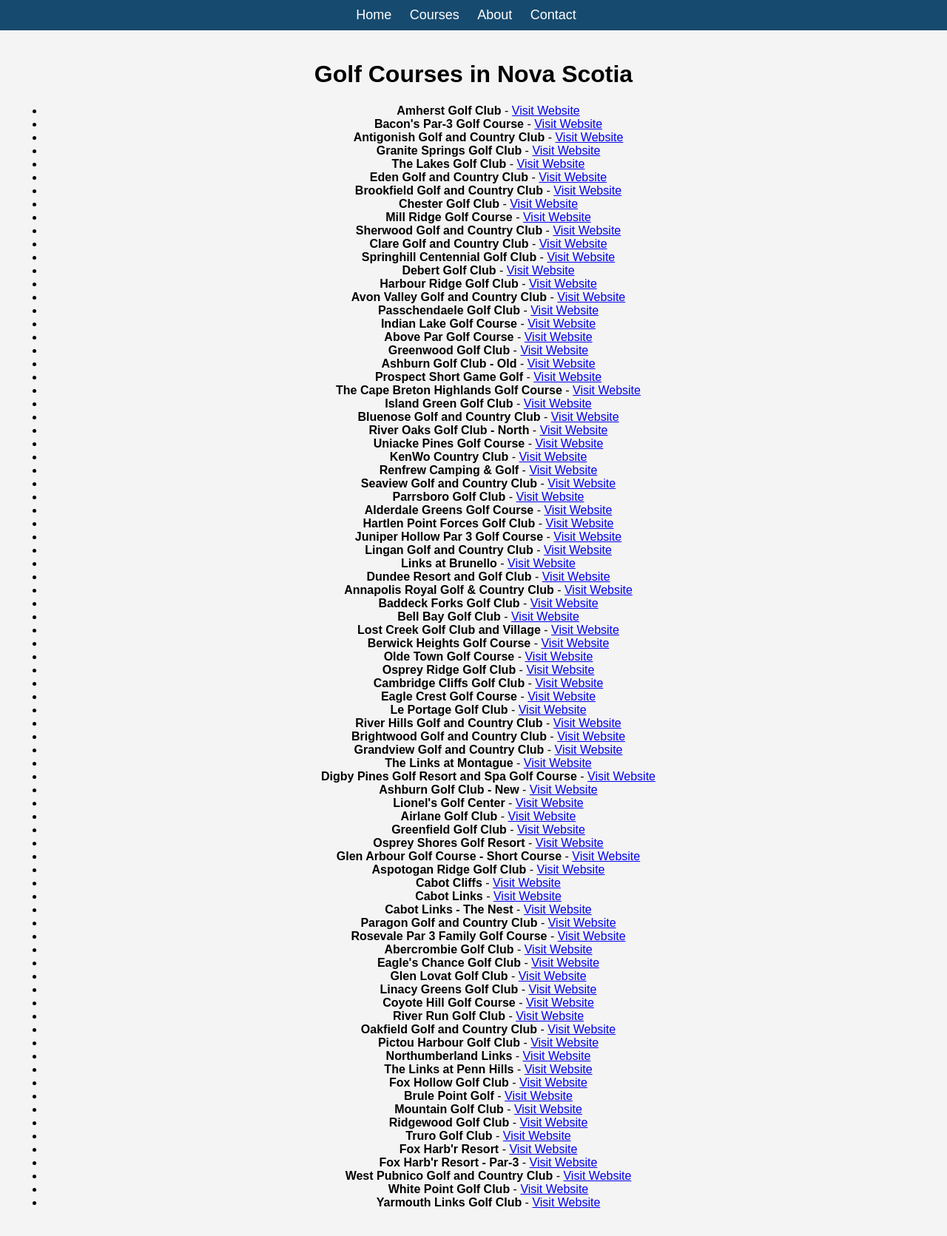
After one commit to Swatts96/FairwayFinder, a PHP site: page /courselist.html in a window 1280 px wide. The commit adds this page. Shown: the whole page at 74% size. Run offline with PHP 8.4, Linux system fonts and the light colour scheme.

Commit message:
added pages for nav bar + courselist.html

```diff
--- /dev/null
+++ b/public/courselist.html
@@ -0,0 +1,110 @@
+<!DOCTYPE html>
+<html lang="en">
+<head>
+  <meta charset="UTF-8">
+  <meta name="viewport" content="width=device-width, initial-scale=1.0">
+  <title>Golf Course List</title>
+  <link rel="stylesheet" href="style.css" /> <!-- External CSS -->
+</head>
+<body>
+  <!-- Navigation Bar -->
+  <nav id="navbar">
+    <ul>
+      <li><a href="index.html">Home</a></li>
+      <li><a href="courselist.html">Courses</a></li>
+      <li><a href="#">About</a></li>
+      <li><a href="#">Contact</a></li>
+    </ul>
+  </nav>
+
+  <!-- Main Content -->
+  <main>
+    <h1>Golf Courses in Nova Scotia</h1>
+    <ul class="course-list">
+      <li><b>Amherst Golf Club</b> - <a href="https://example.com/amherst-golf-club" target="_blank">Visit Website</a></li>
+      <li><b>Bacon's Par-3 Golf Course</b> - <a href="https://example.com/bacons-par3" target="_blank">Visit Website</a></li>
+      <li><b>Antigonish Golf and Country Club</b> - <a href="https://example.com/antigonish-golf-club" target="_blank">Visit Website</a></li>
+      <li><b>Granite Springs Golf Club</b> - <a href="https://example.com/granite-springs" target="_blank">Visit Website</a></li>
+      <li><b>The Lakes Golf Club</b> - <a href="https://example.com/the-lakes" target="_blank">Visit Website</a></li>
+      <li><b>Eden Golf and Country Club</b> - <a href="https://example.com/eden-golf" target="_blank">Visit Website</a></li>
+      <li><b>Brookfield Golf and Country Club</b> - <a href="https://example.com/brookfield-golf" target="_blank">Visit Website</a></li>
+      <li><b>Chester Golf Club</b> - <a href="https://example.com/chester-golf" target="_blank">Visit Website</a></li>
+      <li><b>Mill Ridge Golf Course</b> - <a href="https://example.com/mill-ridge" target="_blank">Visit Website</a></li>
+      <li><b>Sherwood Golf and Country Club</b> - <a href="https://example.com/sherwood-golf" target="_blank">Visit Website</a></li>
+      <li><b>Clare Golf and Country Club</b> - <a href="https://example.com/clare-golf" target="_blank">Visit Website</a></li>
+      <li><b>Springhill Centennial Golf Club</b> - <a href="https://example.com/springhill-golf" target="_blank">Visit Website</a></li>
+      <li><b>Debert Golf Club</b> - <a href="https://example.com/debert-golf" target="_blank">Visit Website</a></li>
+      <li><b>Harbour Ridge Golf Club</b> - <a href="https://example.com/harbour-ridge" target="_blank">Visit Website</a></li>
+      <li><b>Avon Valley Golf and Country Club</b> - <a href="https://example.com/avon-valley" target="_blank">Visit Website</a></li>
+      <li><b>Passchendaele Golf Club</b> - <a href="https://example.com/passchendaele-golf" target="_blank">Visit Website</a></li>
+      <li><b>Indian Lake Golf Course</b> - <a href="https://example.com/indian-lake" target="_blank">Visit Website</a></li>
+      <li><b>Above Par Golf Course</b> - <a href="https://example.com/above-par-golf" target="_blank">Visit Website</a></li>
+      <li><b>Greenwood Golf Club</b> - <a href="https://example.com/greenwood-golf" target="_blank">Visit Website</a></li>
+      <li><b>Ashburn Golf Club - Old</b> - <a href="https://example.com/ashburn-old" target="_blank">Visit Website</a></li>
+      <li><b>Prospect Short Game Golf</b> - <a href="https://example.com/prospect-short-game" target="_blank">Visit Website</a></li>
+      <li><b>The Cape Breton Highlands Golf Course</b> - <a href="https://example.com/cape-breton-highlands" target="_blank">Visit Website</a></li>
+      <li><b>Island Green Golf Club</b> - <a href="https://example.com/island-green" target="_blank">Visit Website</a></li>
+      <li><b>Bluenose Golf and Country Club</b> - <a href="https://example.com/bluenose-golf" target="_blank">Visit Website</a></li>
+      <li><b>River Oaks Golf Club - North</b> - <a href="https://example.com/river-oaks-north" target="_blank">Visit Website</a></li>
+      <li><b>Uniacke Pines Golf Course</b> - <a href="https://example.com/uniacke-pines" target="_blank">Visit Website</a></li>
+      <li><b>KenWo Country Club</b> - <a href="https://example.com/kenwo-country-club" target="_blank">Visit Website</a></li>
+      <li><b>Renfrew Camping & Golf</b> - <a href="https://example.com/renfrew-golf" target="_blank">Visit Website</a></li>
+      <li><b>Seaview Golf and Country Club</b> - <a href="https://example.com/seaview-golf" target="_blank">Visit Website</a></li>
+      <li><b>Parrsboro Golf Club</b> - <a href="https://example.com/parrsboro-golf" target="_blank">Visit Website</a></li>
+      <li><b>Alderdale Greens Golf Course</b> - <a href="https://example.com/alderdale-golf" target="_blank">Visit Website</a></li>
+      <li><b>Hartlen Point Forces Golf Club</b> - <a href="https://example.com/hartlen-point" target="_blank">Visit Website</a></li>
+      <li><b>Juniper Hollow Par 3 Golf Course</b> - <a href="https://example.com/juniper-hollow" target="_blank">Visit Website</a></li>
+      <li><b>Lingan Golf and Country Club</b> - <a href="https://example.com/lingan-golf" target="_blank">Visit Website</a></li>
+      <li><b>Links at Brunello</b> - <a href="https://example.com/brunello" target="_blank">Visit Website</a></li>
+      <li><b>Dundee Resort and Golf Club</b> - <a href="https://example.com/dundee-golf" target="_blank">Visit Website</a></li>
+      <li><b>Annapolis Royal Golf & Country Club</b> - <a href="https://example.com/annapolis-royal" target="_blank">Visit Website</a></li>
+      <li><b>Baddeck Forks Golf Club</b> - <a href="https://example.com/baddeck-forks" target="_blank">Visit Website</a></li>
+      <li><b>Bell Bay Golf Club</b> - <a href="https://example.com/bell-bay" target="_blank">Visit Website</a></li>
+      <li><b>Lost Creek Golf Club and Village</b> - <a href="https://example.com/lost-creek" target="_blank">Visit Website</a></li>
+      <li><b>Berwick Heights Golf Course</b> - <a href="https://example.com/berwick-heights" target="_blank">Visit Website</a></li>
+      <li><b>Olde Town Golf Course</b> - <a href="https://example.com/olde-town" target="_blank">Visit Website</a></li>
+      <li><b>Osprey Ridge Golf Club</b> - <a href="https://example.com/osprey-ridge" target="_blank">Visit Website</a></li>
+      <li><b>Cambridge Cliffs Golf Club</b> - <a href="https://example.com/cambridge-cliffs" target="_blank">Visit Website</a></li>
+      <li><b>Eagle Crest Golf Course</b> - <a href="https://example.com/eagle-crest" target="_blank">Visit Website</a></li>
+      <li><b>Le Portage Golf Club</b> - <a href="https://example.com/le-portage" target="_blank">Visit Website</a></li>
+      <li><b>River Hills Golf and Country Club</b> - <a href="https://example.com/river-hills" target="_blank">Visit Website</a></li>
+      <li><b>Brightwood Golf and Country Club</b> - <a href="https://example.com/brightwood-golf" target="_blank">Visit Website</a></li>
+      <li><b>Grandview Golf and Country Club</b> - <a href="https://example.com/grandview-golf" target="_blank">Visit Website</a></li>
+      <li><b>The Links at Montague</b> - <a href="https://example.com/links-at-montague" target="_blank">Visit Website</a></li>
+      <li><b>Digby Pines Golf Resort and Spa Golf Course</b> - <a href="https://example.com/digby-pines" target="_blank">Visit Website</a></li>
+      <li><b>Ashburn Golf Club - New</b> - <a href="https://example.com/ashburn-new" target="_blank">Visit Website</a></li>
+      <li><b>Lionel's Golf Center</b> - <a href="https://example.com/lionels-golf-center" target="_blank">Visit Website</a></li>
+      <li><b>Airlane Golf Club</b> - <a href="https://example.com/airlane-golf" target="_blank">Visit Website</a></li>
+      <li><b>Greenfield Golf Club</b> - <a href="https://example.com/greenfield-golf" target="_blank">Visit Website</a></li>
+      <li><b>Osprey Shores Golf Resort</b> - <a href="https://example.com/osprey-shores" target="_blank">Visit Website</a></li>
+      <li><b>Glen Arbour Golf Course - Short Course</b> - <a href="https://example.com/glen-arbour-short" target="_blank">Visit Website</a></li>
+      <li><b>Aspotogan Ridge Golf Club</b> - <a href="https://example.com/aspotogan-ridge" target="_blank">Visit Website</a></li>
+      <li><b>Cabot Cliffs</b> - <a href="https://example.com/cabot-cliffs" target="_blank">Visit Website</a></li>
+      <li><b>Cabot Links</b> - <a href="https://example.com/cabot-links" target="_blank">Visit Website</a></li>
+      <li><b>Cabot Links - The Nest</b> - <a href="https://example.com/cabot-nest" target="_blank">Visit Website</a></li>
+      <li><b>Paragon Golf and Country Club</b> - <a href="https://example.com/paragon-golf" target="_blank">Visit Website</a></li>
+      <li><b>Rosevale Par 3 Family Golf Course</b> - <a href="https://example.com/rosevale-par3" target="_blank">Visit Website</a></li>
+      <li><b>Abercrombie Golf Club</b> - <a href="https://example.com/abercrombie-golf" target="_blank">Visit Website</a></li>
+      <li><b>Eagle's Chance Golf Club</b> - <a href="https://example.com/eagles-chance" target="_blank">Visit Website</a></li>
+      <li><b>Glen Lovat Golf Club</b> - <a href="https://example.com/glen-lovat" target="_blank">Visit Website</a></li>
+      <li><b>Linacy Greens Golf Club</b> - <a href="https://example.com/linacy-greens" target="_blank">Visit Website</a></li>
+      <li><b>Coyote Hill Golf Course</b> - <a href="https://example.com/coyote-hill" target="_blank">Visit Website</a></li>
+      <li><b>River Run Golf Club</b> - <a href="https://example.com/river-run" target="_blank">Visit Website</a></li>
+      <li><b>Oakfield Golf and Country Club</b> - <a href="https://example.com/oakfield-golf" target="_blank">Visit Website</a></li>
+      <li><b>Pictou Harbour Golf Club</b> - <a href="https://example.com/pictou-harbour" target="_blank">Visit Website</a></li>
+      <li><b>Northumberland Links</b> - <a href="https://example.com/northumberland-links" target="_blank">Visit Website</a></li>
+      <li><b>The Links at Penn Hills</b> - <a href="https://example.com/penn-hills" target="_blank">Visit Website</a></li>
+      <li><b>Fox Hollow Golf Club</b> - <a href="https://example.com/fox-hollow" target="_blank">Visit Website</a></li>
+      <li><b>Brule Point Golf</b> - <a href="https://example.com/brule-point" target="_blank">Visit Website</a></li>
+      <li><b>Mountain Golf Club</b> - <a href="https://example.com/mountain-golf" target="_blank">Visit Website</a></li>
+      <li><b>Ridgewood Golf Club</b> - <a href="https://example.com/ridgewood-golf" target="_blank">Visit Website</a></li>
+      <li><b>Truro Golf Club</b> - <a href="https://example.com/truro-golf" target="_blank">Visit Website</a></li>
+      <li><b>Fox Harb'r Resort</b> - <a href="https://example.com/fox-harbr" target="_blank">Visit Website</a></li>
+      <li><b>Fox Harb'r Resort - Par-3</b> - <a href="https://example.com/fox-harbr-par3" target="_blank">Visit Website</a></li>
+      <li><b>West Pubnico Golf and Country Club</b> - <a href="https://example.com/west-pubnico" target="_blank">Visit Website</a></li>
+      <li><b>White Point Golf Club</b> - <a href="https://example.com/white-point" target="_blank">Visit Website</a></li>
+      <li><b>Yarmouth Links Golf Club</b> - <a href="https://example.com/yarmouth-links" target="_blank">Visit Website</a></li>
+    </ul>
+  </main>
+</body>
+</html>
```
Also changed, not shown: public/index.html (+35 -4 lines), public/script.js (+46 -26 lines), public/style.css (+61 -0 lines), public/about.html (added), public/contact.html (added).
